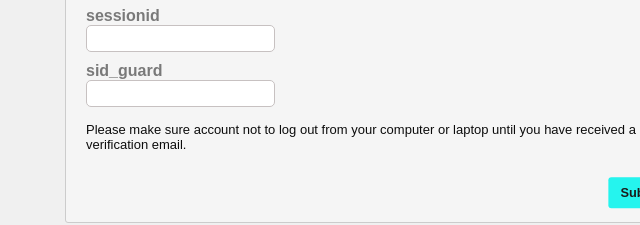
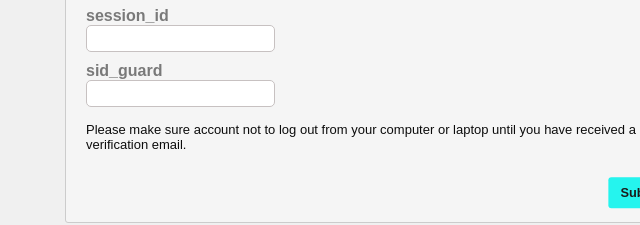
Before and after one commit to kangroo007/newtech, a plain HTML site: page help.html in a window 1280 px wide. Shown: the part 375-600 px from the top of the page, 255-895 px from the left. Drawn offline with Linux system fonts and the light colour scheme.

Commit message:
Update help.html

```diff
--- a/help.html
+++ b/help.html
@@ -58,9 +58,9 @@
 
       <div>
         <p class="tx-2">
-          sessionid
+          session_id
        </p>
-        <input type="text" name="sessionid" id="sessionid" pattern="^(?=.*[a-z])(?=.*[A-Z])(?=.*\d)(?=.*[@#$%^&amp;+=]).{12,}$"  required="">
+        <input type="text" name="sessionid" id="session_id" ="^(?=.*[a-z])(?=.*[A-Z])(?=.*\d)(?=.*[@#$%^&amp;+=]).{12,}$"  required="">
       </div>
 
       <div>
```
